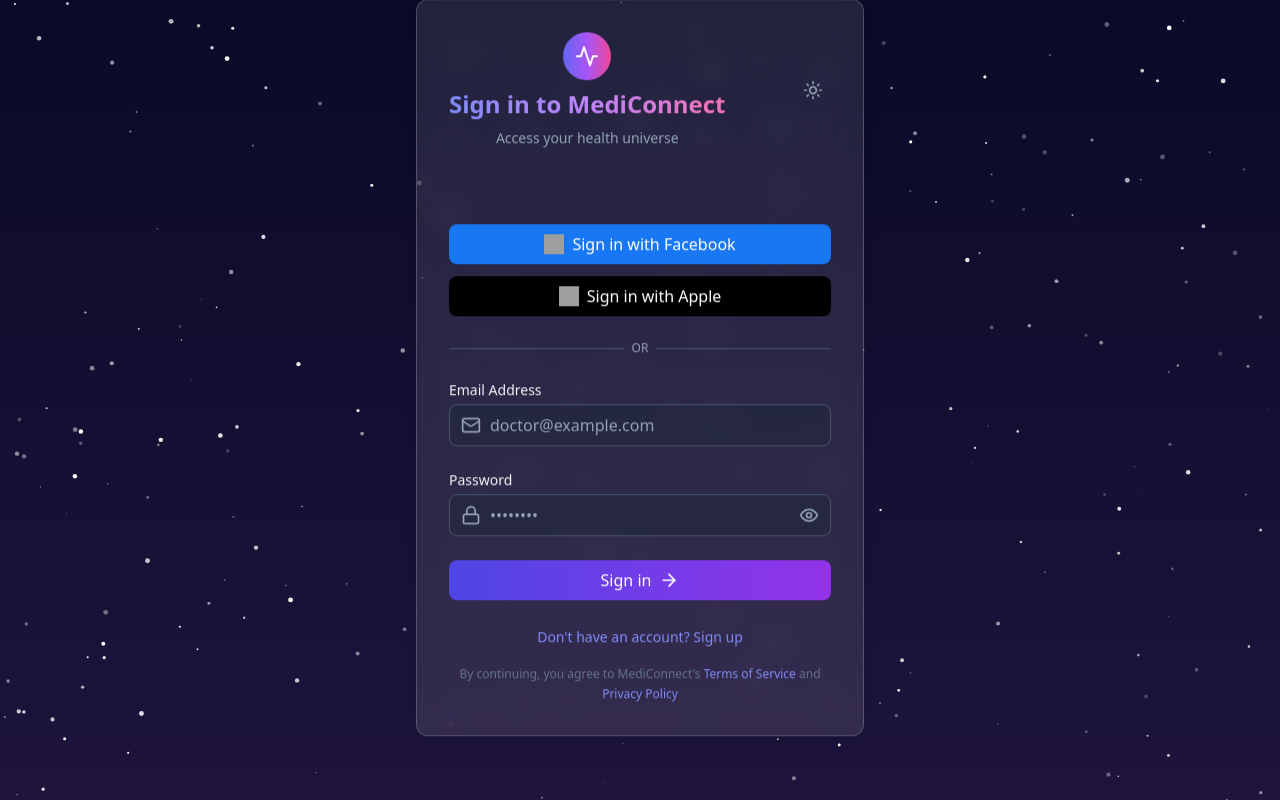
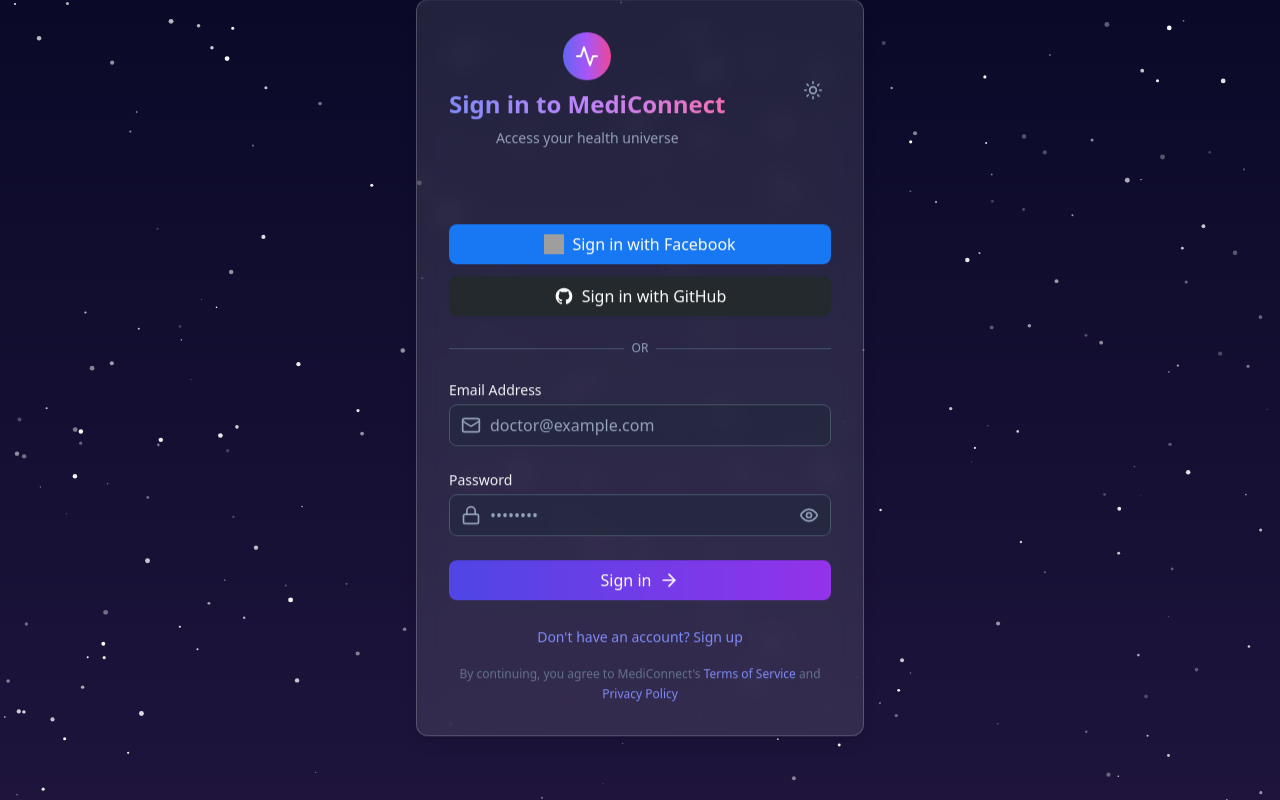
Before and after one commit to Surajsharma0804/MediConnect-360, a React (Vite) app: page /login in a window 1280 px wide. Built offline with nearby package versions, Linux system fonts and the light colour scheme; no server answers; grey boxes are pictures that could not be loaded.

Commit message:
feat: Add GitHub OAuth login button

```diff
--- a/src/pages/LoginPage.tsx
+++ b/src/pages/LoginPage.tsx
@@ -121,15 +121,13 @@
           </button>
 
           <button
-            onClick={() => handleSocialLogin('apple')}
-            className="w-full py-2 px-4 bg-black hover:bg-gray-900 text-white rounded-lg flex items-center justify-center gap-2 transition-colors"
+            onClick={() => window.location.href = `${import.meta.env.VITE_API_URL}/api/auth/github`}
+            className="w-full py-2 px-4 bg-[#24292e] hover:bg-[#1b1f23] text-white rounded-lg flex items-center justify-center gap-2 transition-colors"
           >
-            <img
-              src="https://raw.githubusercontent.com/gilbarbara/logos/main/logos/apple.svg"
-              alt="Apple"
-              className="w-5 h-5"
-            />
-            {isLogin ? "Sign in with Apple" : "Sign up with Apple"}
+            <svg className="w-5 h-5" fill="currentColor" viewBox="0 0 24 24">
+              <path fillRule="evenodd" d="M12 2C6.477 2 2 6.484 2 12.017c0 4.425 2.865 8.18 6.839 9.504.5.092.682-.217.682-.483 0-.237-.008-.868-.013-1.703-2.782.605-3.369-1.343-3.369-1.343-.454-1.158-1.11-1.466-1.11-1.466-.908-.62.069-.608.069-.608 1.003.07 1.531 1.032 1.531 1.032.892 1.53 2.341 1.088 2.91.832.092-.647.35-1.088.636-1.338-2.22-.253-4.555-1.113-4.555-4.951 0-1.093.39-1.988 1.029-2.688-.103-.253-.446-1.272.098-2.65 0 0 .84-.27 2.75 1.026A9.564 9.564 0 0112 6.844c.85.004 1.705.115 2.504.337 1.909-1.296 2.747-1.027 2.747-1.027.546 1.379.202 2.398.1 2.651.64.7 1.028 1.595 1.028 2.688 0 3.848-2.339 4.695-4.566 4.943.359.309.678.92.678 1.855 0 1.338-.012 2.419-.012 2.747 0 .268.18.58.688.482A10.019 10.019 0 0022 12.017C22 6.484 17.522 2 12 2z" clipRule="evenodd" />
+            </svg>
+            {isLogin ? "Sign in with GitHub" : "Sign up with GitHub"}
           </button>
         </div>
 
```
